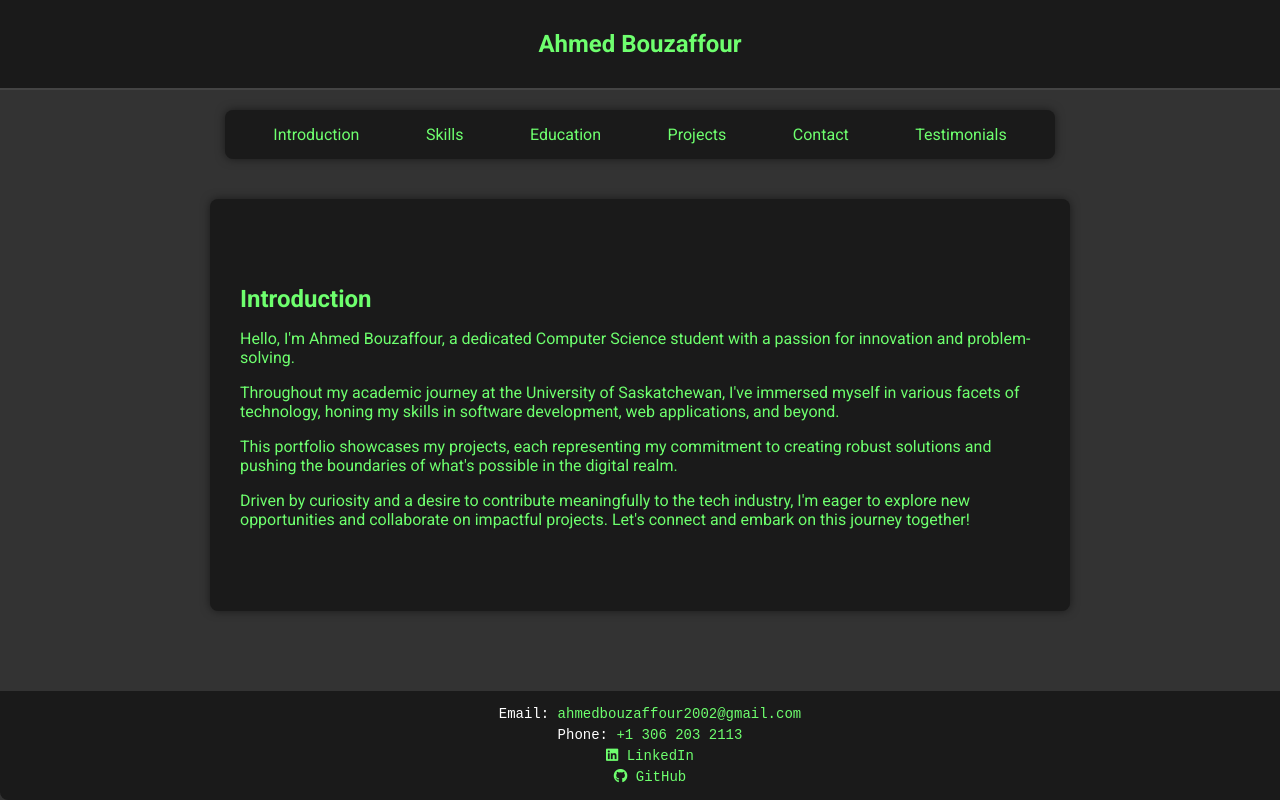
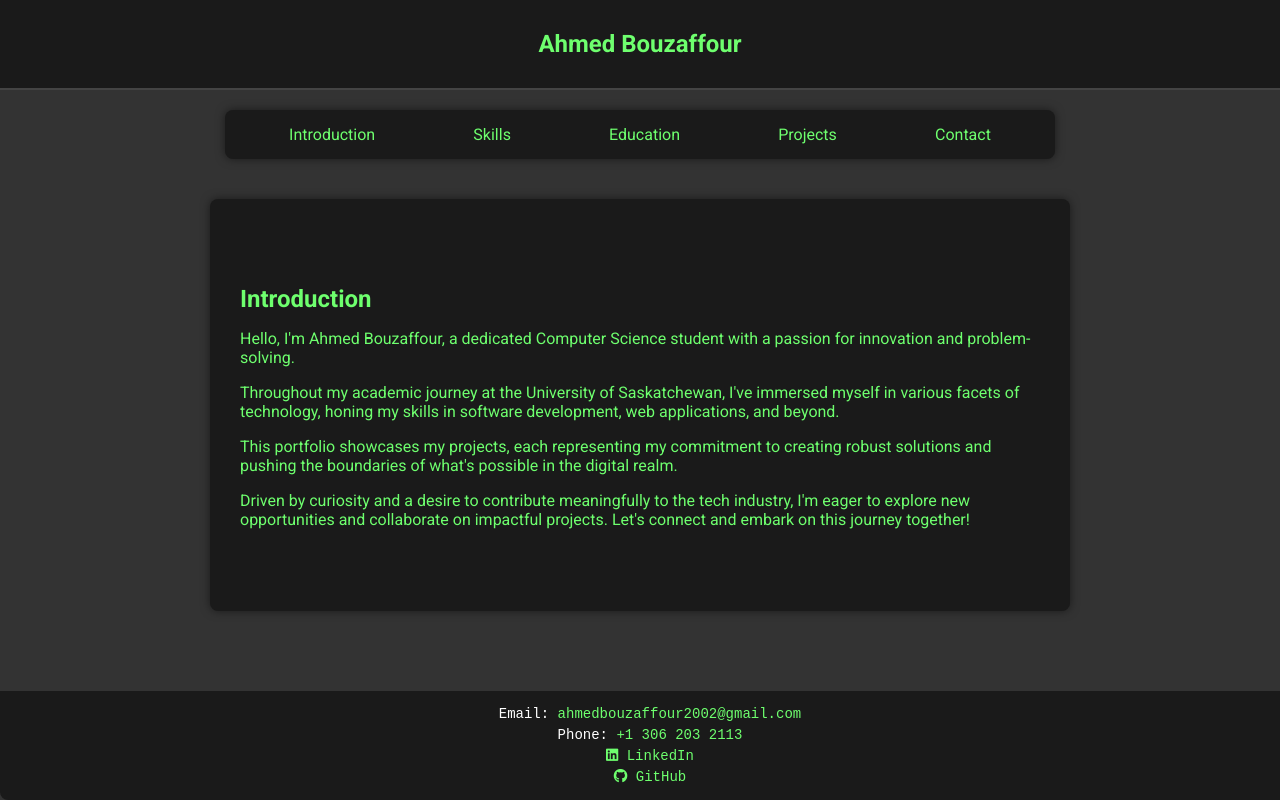
Before and after one commit to MrBouzaffour/Portfolio, a Vue app: page /introduction in a window 1280 px wide. Built offline with nearby package versions, Linux system fonts and the light colour scheme.

Commit message:
Removed Testemonies

```diff
--- a/src/App.vue
+++ b/src/App.vue
@@ -14,7 +14,6 @@
         <li><router-link to="/education">Education</router-link></li>
         <li><router-link to="/projects">Projects</router-link></li>
         <li><router-link to="/contact">Contact</router-link></li>
-        <li><router-link to="/testimonials">Testimonials</router-link></li>
       </ul>
     </nav>
     <div class="content-container">
--- a/src/components/TestimonialsSection.vue
+++ /dev/null
@@ -1,31 +0,0 @@
-<template>
-    <section>
-      <h2>Testimonials</h2>
-      <div class="testimonial" v-for="(testimonial, index) in testimonials" :key="index">
-        <p>{{ testimonial.text }}</p>
-        <p><strong>{{ testimonial.author }}</strong></p>
-      </div>
-    </section>
-  </template>
-
-  <script>
-  export default {
-    data() {
-      return {
-        testimonials: [
-          { text: "No content ..", author: "User" },
-        ]
-      };
-    }
-  };
-  </script>
-
-  <style scoped>
-  .testimonial {
-    background-color: #1a1a1a;
-    padding: 20px;
-    border-radius: 5px;
-    margin-bottom: 10px;
-    box-shadow: 0 0 10px rgba(0, 0, 0, 0.5);
-  }
-  </style>
```
